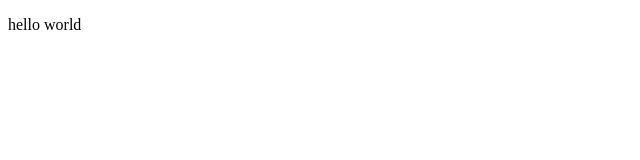
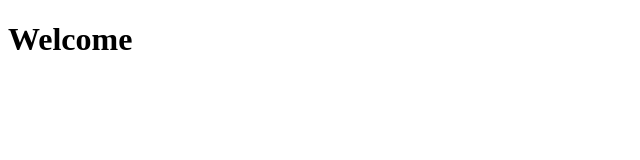
Before and after one commit to Istiakur/js, a plain HTML site: page index.html in a window 1280 px wide. Shown: the whole page, without its empty margins (0-640 px from the left). Drawn offline with Linux system fonts and the light colour scheme.

Commit message:
Auto-commit: Added untracked files

```diff
--- a/index.html
+++ b/index.html
@@ -3,9 +3,9 @@
 <head>
   <meta charset="UTF-8">
   <meta name="viewport" content="width=device-width, initial-scale=1.0">
-  <title>Document</title>
+  <title>t-shirt shop</title>
 </head>
 <body>
-  <p>hello world</p>
+  <h1>Welcome</h1>
 </body>
 </html>
```
